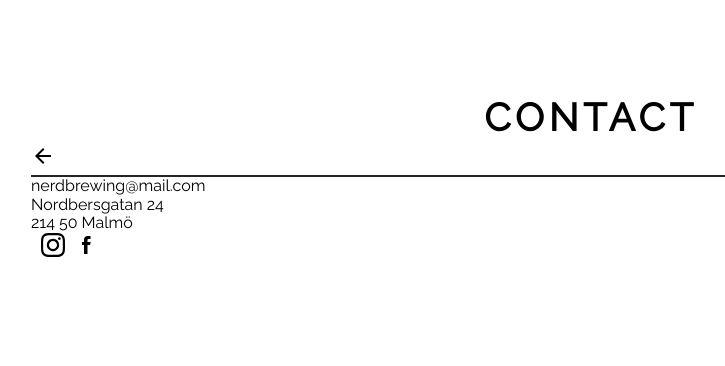
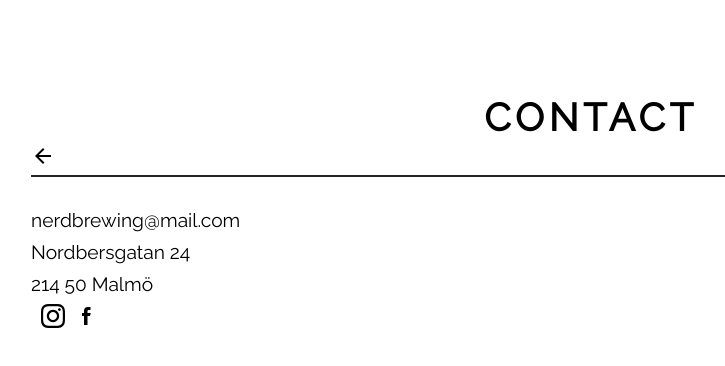
Before and after one commit to filipsvensson/nerdbrewing, a React (Create React App) app: page /contact in a window 1280 px wide. Shown: the top 366 px of the page, without its empty margins (49-774 px from the left). Built offline with nearby package versions, Linux system fonts and the light colour scheme.

Commit message:
styling for contact page

```diff
--- a/src/Contact/Contact.css
+++ b/src/Contact/Contact.css
@@ -11,7 +11,7 @@
   border-bottom: 2px solid #252422;
   padding-top: 2rem;
   padding-bottom: 0.2rem;
-  margin-top: 4rem;
+  margin-top: 2rem;
 }
 
 .contact-header .back-link {
@@ -30,4 +30,16 @@
 .contact-info {
   font-family: 'Raleway', sans-serif;
   text-align: left;
+  font-size: 1.2rem;
+  margin-top: 2rem;
 }
+
+.contact-info > * {
+  margin-bottom: 0.6rem;
+}
+
+@media (min-width: 26.5rem) {
+  .contact-header {
+    margin-top: 4rem;
+  }
+}
--- a/src/Contact/Contact.jsx
+++ b/src/Contact/Contact.jsx
@@ -24,7 +24,7 @@ class Contact extends Component {
           <div>nerdbrewing@mail.com</div>
           <div>Nordbersgatan 24</div>
           <div>214 50 Malmö</div>
-          <div className="social-links">
+          <div className="social-links-contact">
             <img className="social-logo" src={instagramLogo} alt="" />
             <img className="social-logo" src={facebookLogo} alt="" />
           </div>
```
